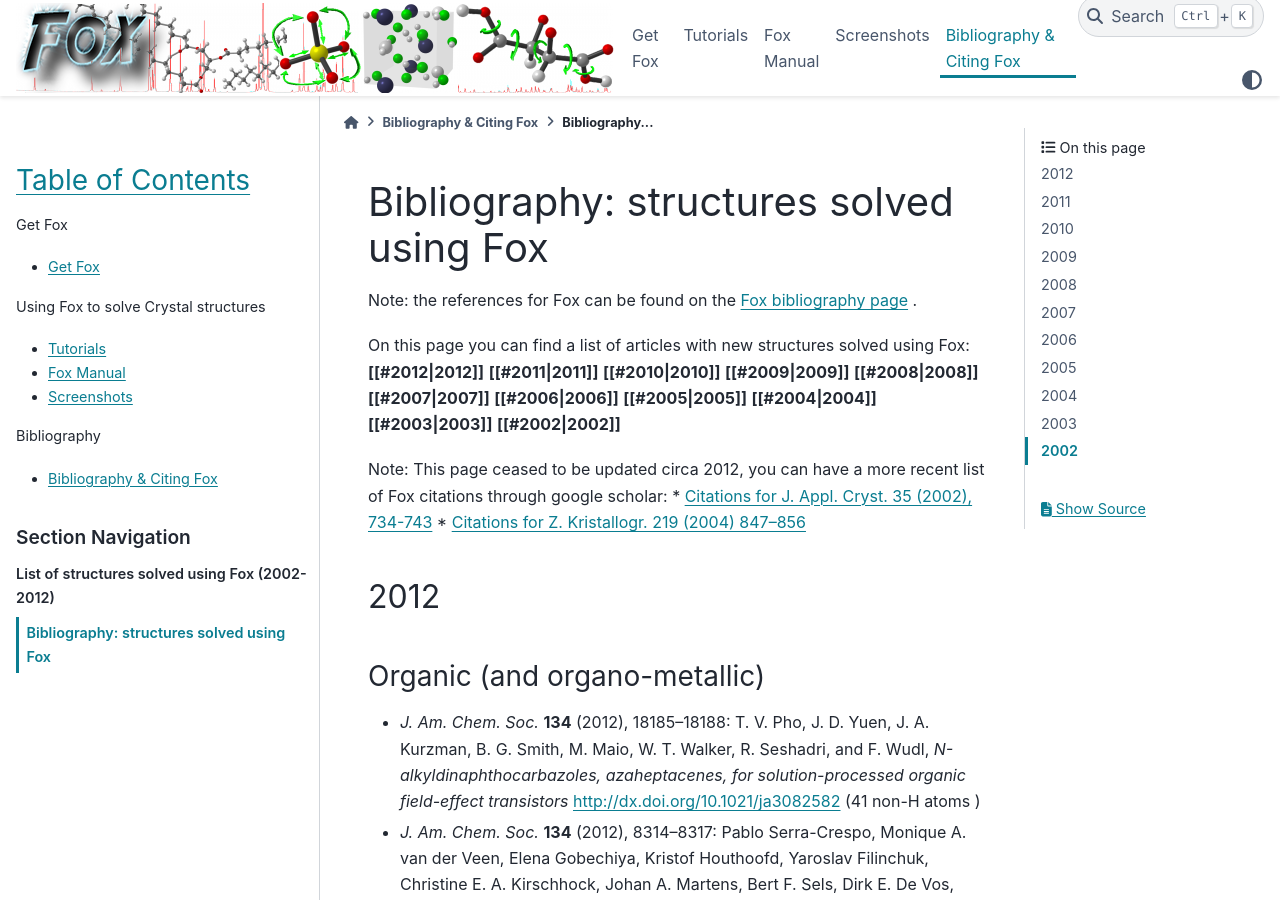
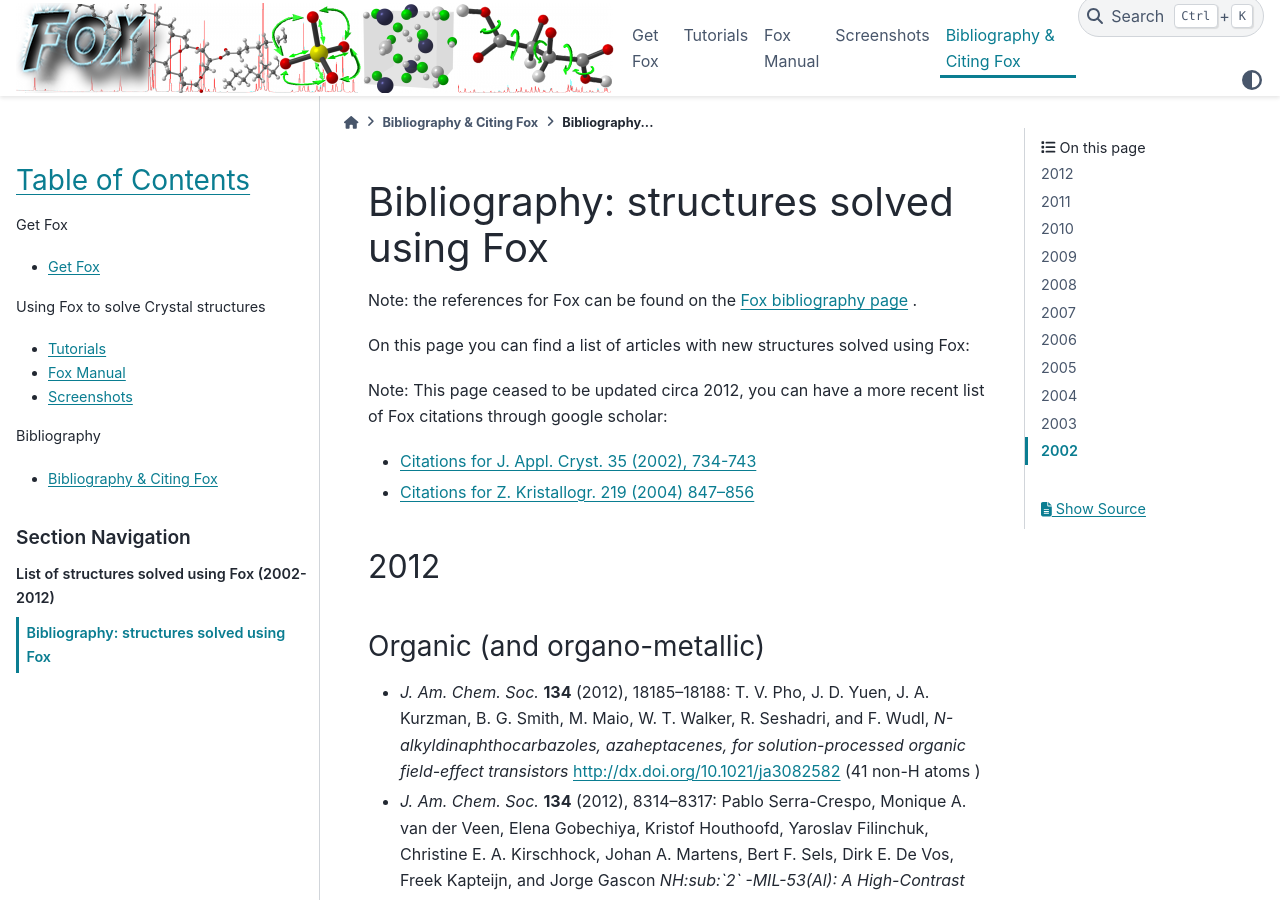
Before and after one commit to vincefn/objcryst, a Sphinx documentation site: the page built from Fox/doc/source/biblio-structures.rst, in a window 1280 px wide and 900 px high. Built offline with Sphinx 7.4.7 and the PyData theme 0.15.4, drawn with Linux system fonts in a browser that asks for light colours.

Commit message:
Update biblio structures doc

```diff
--- a/Fox/doc/source/biblio-structures.rst
+++ b/Fox/doc/source/biblio-structures.rst
@@ -4,9 +4,10 @@ Bibliography: structures solved using Fox
 =========================================
 Note: the references for Fox can be found on the :ref:`Fox bibliography page<biblio>` .
 
-On this page you can find a list of articles with new structures solved using Fox: **[[#2012|2012]]** **[[#2011|2011]]** **[[#2010|2010]]** **[[#2009|2009]]** **[[#2008|2008]]** **[[#2007|2007]]** **[[#2006|2006]]** **[[#2005|2005]]** **[[#2004|2004]]** **[[#2003|2003]]** **[[#2002|2002]]**
+On this page you can find a list of articles with new structures solved using Fox:
 
 Note: This page ceased to be updated circa 2012, you can have a more recent list of Fox citations through google scholar:
+
 * `Citations for J. Appl. Cryst. 35 (2002), 734-743 <https://scholar.google.com/citations?view_op=view_citation&hl=fr&user=PFyCb70AAAAJ&citation_for_view=PFyCb70AAAAJ:u5HHmVD_uO8C>`_
 * `Citations for Z. Kristallogr. 219 (2004) 847–856 <https://scholar.google.com/citations?view_op=view_citation&hl=fr&user=PFyCb70AAAAJ&citation_for_view=PFyCb70AAAAJ:d1gkVwhDpl0C>`_
 
```
